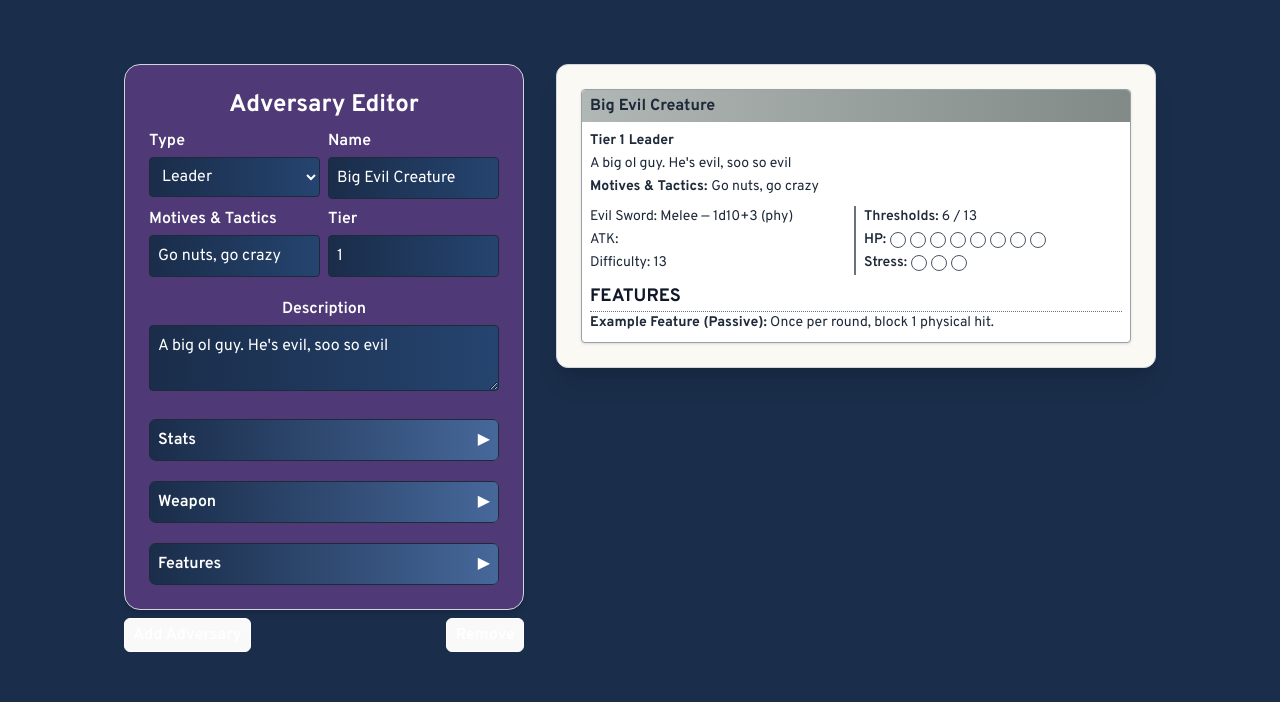
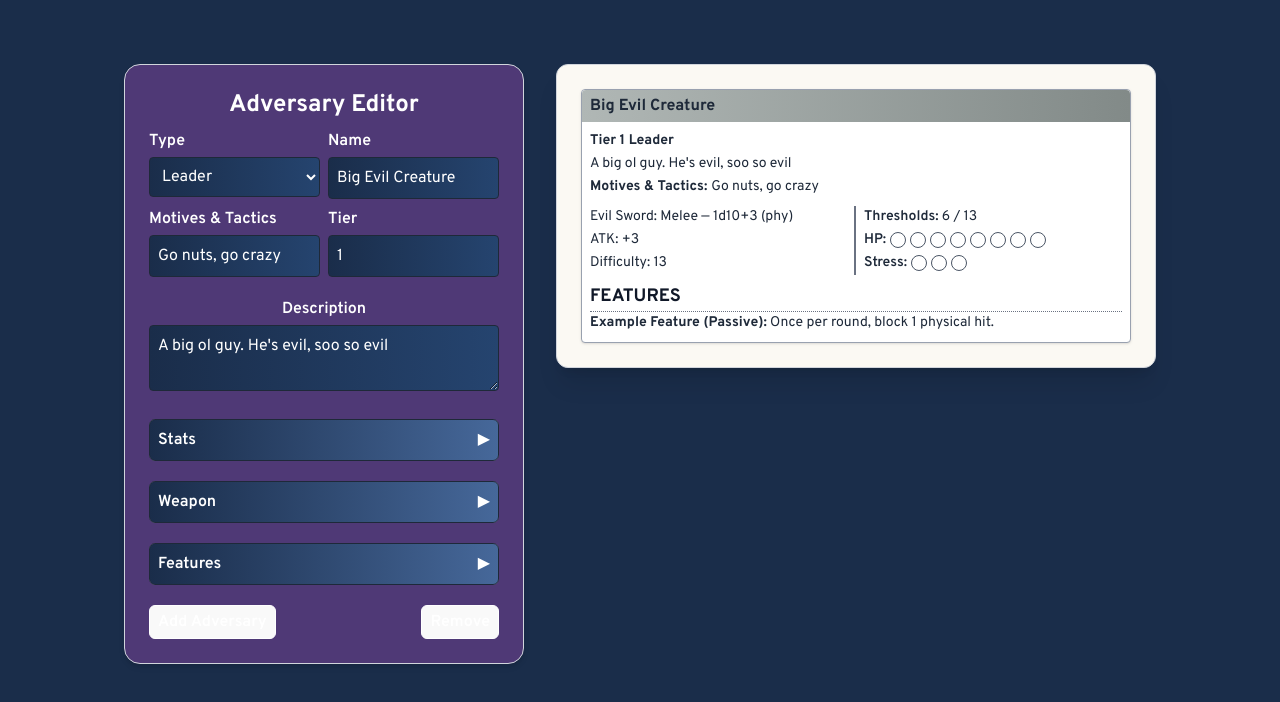
Before and after one commit to freyjabun/daggerlab, a Vue app: page / in a window 1280 px wide. Shown: the top 702 px of the page. Built offline with nearby package versions, Linux system fonts and the light colour scheme.

Commit message:
Fixed button spacing and conditional rendered

```diff
--- a/src/App.vue
+++ b/src/App.vue
@@ -4,12 +4,10 @@ import AdversaryCard from './components/Adversaries/AdversaryCard.vue'
 import AdversaryForm from './components/Adversaries/AdversaryForm.vue'
 import { createEmptyAdversary, createExampleAdversary } from './models/adversary'
 
-// --- STATE: an array instead of a single object ---
 const adversaries = reactive([
-  createExampleAdversary(), // start with one example
+  createExampleAdversary(),
 ])
 
-// --- HELPERS ---
 const addAdversary = () => {
   adversaries.push(createEmptyAdversary())
 }
@@ -23,36 +21,18 @@ const removeAdversary = (i) => {
   <div class="min-h-screen bg-codex-dark p-8 space-y-8 print:bg-white print:block">
 
     <div class="flex flex-col gap-10">
-      <div
-        v-for="(adv, i) in adversaries"
-        :key="i"
-        class="flex flex-col lg:flex-row gap-8 items-start"
-      >
+      <div v-for="(adv, i) in adversaries" :key="i" class="flex flex-col lg:flex-row gap-8 items-start">
 
-        <!-- LEFT — FORM -->
         <div class="w-[400px] flex-shrink-0 print:hidden">
-          <AdversaryForm :adversary="adv" />
-          <div class="flex justify-between mt-2">
-            <button
-              @click="addAdversary"
-              class="leading-none bg-sage text-white px-4 py-2 rounded">
-              Add Adversary
-            </button>
-            <button
-              @click="removeAdversary(i)"
-              class="leading-none bg-blade text-white px-4 py-2 rounded">
-              Remove
-            </button>
-
-          </div>
-
+          <AdversaryForm :adversary="adv"
+          @remove="removeAdversary(i)"
+          @add="addAdversary()"
+          :show-add="i === adversaries.length - 1"
+          />
         </div>
 
-        <!-- RIGHT — CARD PREVIEW -->
-        <div
-          class="w-[600px] flex-shrink-0 bg-sitebg rounded-xl shadow-xl border border-gray-300 overflow-y-auto p-6
-                 print:shadow-none print:border-none print:w-full print:h-auto print:p-0"
-        >
+        <div class="w-[600px] flex-shrink-0 bg-sitebg rounded-xl shadow-xl border border-gray-300 overflow-y-auto p-6
+                 print:shadow-none print:border-none print:w-full print:h-auto print:p-0">
           <AdversaryCard :adversary="adv" />
         </div>
 
--- a/src/components/Adversaries/AdversaryCard.vue
+++ b/src/components/Adversaries/AdversaryCard.vue
@@ -40,7 +40,7 @@ defineProps({ adversary: Object })
               ({{ adversary.weapon.damageType === 'Physical' ? 'phy' : 'mag' }})
             </span>
           </p>
-          <p>ATK: {{ adversary.weapon.atk }}</p>
+          <p>ATK: {{ adversary.stats.atk }}</p>
           <p>Difficulty: {{ adversary.stats.difficulty }}</p>
         </div>
 
--- a/src/components/Adversaries/AdversaryForm.vue
+++ b/src/components/Adversaries/AdversaryForm.vue
@@ -5,7 +5,12 @@ import FeaturesEditor from './FeaturesEditor.vue';
 import Collapsible from '../utilComponents/Collapsible.vue';
 import BaseInfo from './BaseInfo.vue';
 
-defineProps({ adversary: Object })
+
+const emit = defineEmits(['remove', 'add'])
+defineProps({
+  adversary: Object,
+  showAdd: Boolean
+})
 </script>
 
 <template>
@@ -27,8 +32,18 @@ defineProps({ adversary: Object })
 
 
     <!-- Features -->
-     <Collapsible title="Features">
+    <Collapsible title="Features">
       <FeaturesEditor v-model="adversary.features"></FeaturesEditor>
     </Collapsible>
+
+    <div class="flex mt-2">
+      <button v-if="showAdd" @click="$emit('add')"
+        class="leading-none bg-sage text-white px-4 py-2 rounded mr-auto">
+        Add Adversary
+      </button>
+      <button @click="$emit('remove')" class="leading-none bg-blade text-white px-4 py-2 rounded ml-auto">
+        Remove
+      </button>
     </div>
+  </div>
 </template>
--- a/src/components/Adversaries/FeaturesEditor.vue
+++ b/src/components/Adversaries/FeaturesEditor.vue
@@ -24,43 +24,28 @@ function removeFeature(index) {
 <template>
   <div class="space-y-2">
 
-    <!-- Existing features -->
+    <div v-for="(feat, i) in modelValue" :key="i">
+      <div class="space-y-2">
+        <input placeholder="Feature name" v-model="feat.name" class="input-field"
+          @input="$emit('update:modelValue', modelValue)" />
+        <textarea placeholder="Feature description" v-model="feat.text" class="input-field" rows="2"
+          @input="$emit('update:modelValue', modelValue)"></textarea>
+      </div>
 
-    <div
-      v-for="(feat, i) in modelValue"
-      :key="i"
-      class="space-y-2"
-    >
-      <input
-      placeholder="Feature name"
-        v-model="feat.name"
-        class="input-field"
-        @input="$emit('update:modelValue', modelValue)"
-      />
-      <textarea
-      placeholder="Feature description"
-        v-model="feat.text"
-        class="input-field"
-        rows="2"
-        @input="$emit('update:modelValue', modelValue)"
-      ></textarea>
-                  <!-- Add new feature -->
-    <button
-      @click="addFeature"
-      type="button"
-      class="text-sm text-white px-3 py-1 rounded  bg-gradient-to-r from-sage to-sage-dark hover:bg-blue-700"
-    >
-      + Add Feature
-    </button>
 
-      <button
-        v-if="modelValue.length"
-        @click="removeFeature(i)"
-        type="button"
-        class="text-sm hover:underline bg-gradient-to-r from-blade to-blade-dark"
-      >
-        Remove Feature
-      </button>
+      <div class="flex mt-1 mb-5">
+
+        <button @click="addFeature" type="button" v-if="i === modelValue.length - 1"
+          class="text-sm text-white px-3 py-1 rounded  bg-gradient-to-r from-sage to-sage-dark hover:bg-blue-700 mr-auto">
+          + Add Feature
+        </button>
+
+        <button v-if="modelValue.length" @click="removeFeature(i)" type="button"
+          class="text-sm hover:underline bg-gradient-to-r from-blade to-blade-dark ml-auto">
+          Remove Feature
+        </button>
+
+      </div>
 
     </div>
 
--- a/src/components/Adversaries/Stats.vue
+++ b/src/components/Adversaries/Stats.vue
@@ -28,7 +28,7 @@ defineEmits(['update:modelValue'])
             </div>
             <div>
                 <label>Attack Bonus</label>
-                <input placeholder="3" v-model.number="modelValue.atk" @input="$emit('update:modelValue', modelValue)"
+                <input placeholder="+3" v-model="modelValue.atk" @input="$emit('update:modelValue', modelValue)"
                     class="input-field" />
             </div>
 
```
